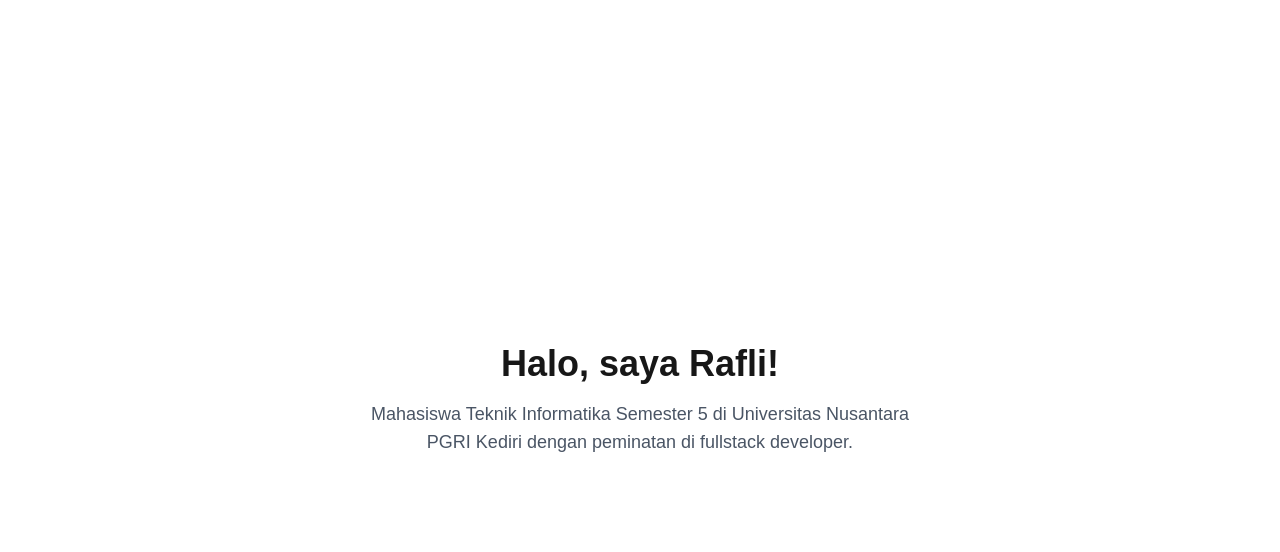
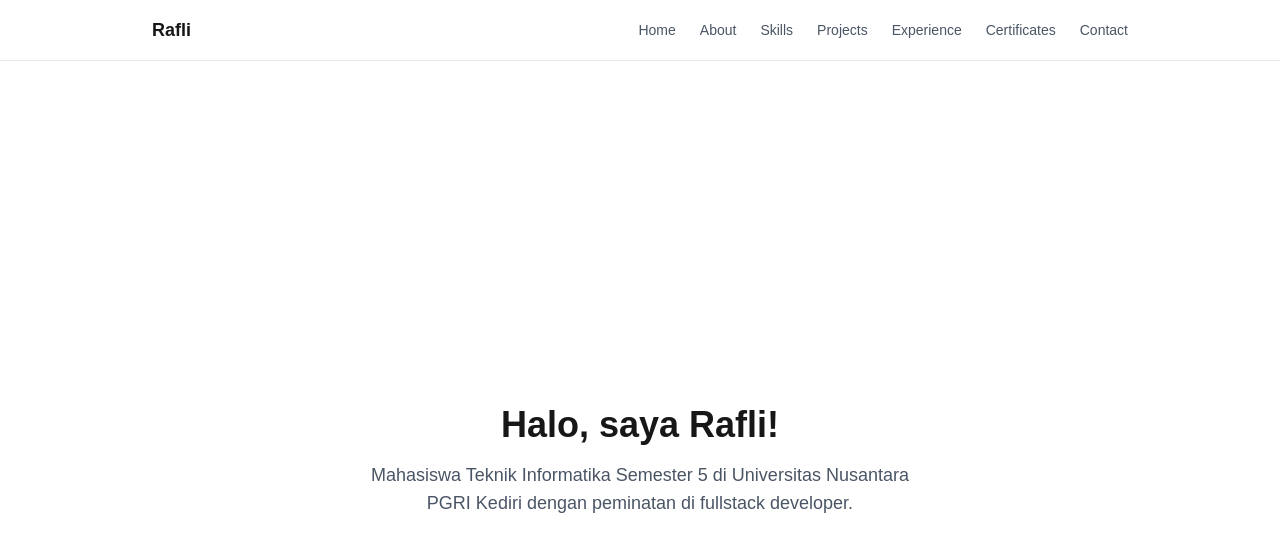
Before and after one commit to maulanaraflinugraha13-droid/portofolio, a Next.js app: page / in a window 1280 px wide. Shown: the top 552 px of the page. Built offline with nearby package versions, Linux system fonts and the light colour scheme.

Commit message:
Tambah komponen Navbar di layout

```diff
--- a/app/layout.tsx
+++ b/app/layout.tsx
@@ -1,5 +1,6 @@
 import type { Metadata } from "next";
 import { Geist, Geist_Mono } from "next/font/google";
+import Navbar from "@/components/navbar";
 import "./globals.css";
 
 const geistSans = Geist({
@@ -17,13 +18,20 @@ export const metadata: Metadata = {
   description: "Generated by create next app",
 };
 
-export default function RootLayout({ children }: LayoutProps<"/">) {
+export default function RootLayout({
+  children,
+}: Readonly<{
+  children: React.ReactNode;
+}>) {
   return (
     <html
       lang="en"
       className={`${geistSans.variable} ${geistMono.variable} h-full antialiased`}
     >
-      <body className="min-h-full flex flex-col">{children}</body>
+      <body className="min-h-full flex flex-col">
+        <Navbar />
+        {children}
+      </body>
     </html>
   );
 }
--- /dev/null
+++ b/components/navbar.tsx
@@ -0,0 +1,30 @@
+const links = [
+  { href: "#home", label: "Home" },
+  { href: "#about", label: "About" },
+  { href: "#skills", label: "Skills" },
+  { href: "#projects", label: "Projects" },
+  { href: "#experience", label: "Experience" },
+  { href: "#certificates", label: "Certificates" },
+  { href: "#contact", label: "Contact" },
+];
+
+export default function Navbar() {
+  return (
+    <header className="sticky top-0 z-50 border-b border-gray-200 bg-white/80 backdrop-blur">
+      <nav className="mx-auto flex max-w-5xl items-center justify-between px-6 py-4">
+        <a href="#home" className="text-lg font-bold">
+          Rafli
+        </a>
+        <ul className="hidden gap-6 text-sm md:flex">
+          {links.map((link) => (
+            <li key={link.href}>
+              <a href={link.href} className="text-gray-600 hover:text-black">
+                {link.label}
+              </a>
+            </li>
+          ))}
+        </ul>
+      </nav>
+    </header>
+  );
+}
```
